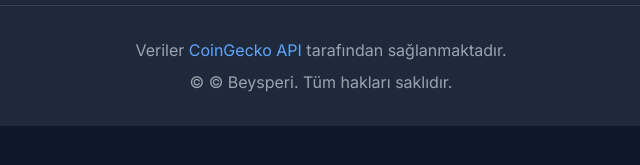
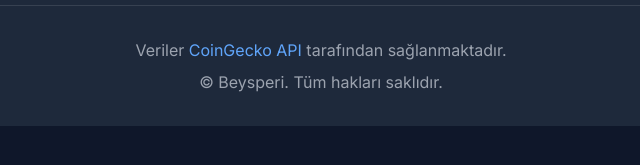
Before and after one commit to beysperi/kripto, a plain HTML site: page index.html in a window 1280 px wide. Shown: the part 543-708 px from the top of the page, 319-959 px from the left. Drawn offline with nearby package versions, Linux system fonts and the light colour scheme; no server answers.

Commit message:
Update index.html

```diff
--- a/index.html
+++ b/index.html
@@ -198,13 +198,11 @@
                 </div>
                 <div class="border-t border-gray-700 mt-8 pt-8 text-center text-gray-400">
                     <p>Veriler <a href="https://www.coingecko.com/en/api" target="_blank" class="text-blue-400 hover:text-blue-300">CoinGecko API</a> tarafından sağlanmaktadır.</p>
-                    <p class="mt-2">&copy; © Beysperi. Tüm hakları saklıdır.</p>
+                    <p class="mt-2">&copy; Beysperi. Tüm hakları saklıdır.</p>
                 </div>
             </div>
         </footer>
     </div>
-
-    <!-- Chart.js for charts -->
     <script src="https://cdn.jsdelivr.net/npm/chart.js"></script>
     <script src="script.js"></script>
 </body>
```
